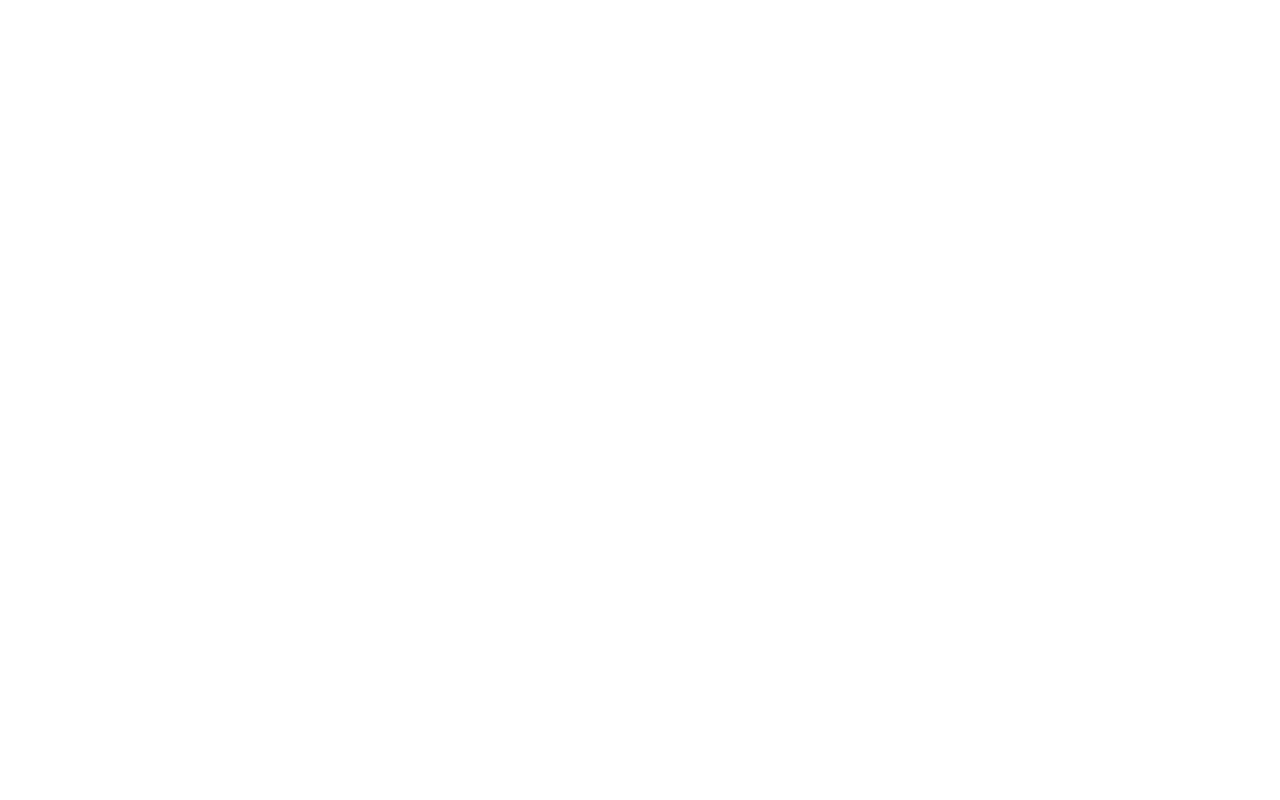
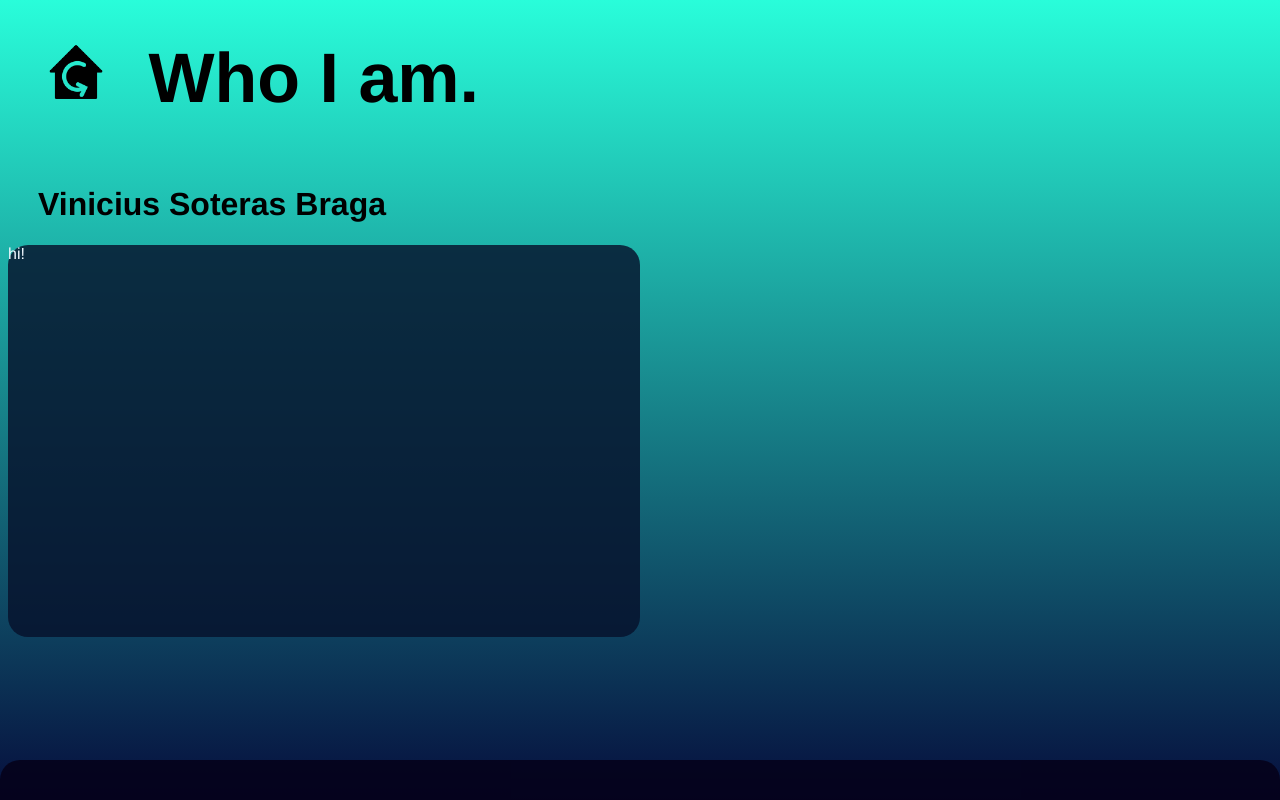
Before and after one commit to BragaSoterasVinicius/Website-Portfolio, a plain HTML site: page pages/Wai.html in a window 1280 px wide. Drawn offline with Linux system fonts and the light colour scheme.

Commit message:
Added some words
I have also tried to change when the splashscreen appears, it certainly is going to make someone angry since it reappears everytime the user goes back to it.

```diff
--- a/css/style.css
+++ b/css/style.css
@@ -86,8 +86,8 @@ body{
     font-size: 120px;
     transition: all 0.5s;
 }
+
 a { color: inherit; }
-
 
 #footer {
     position: fixed;
@@ -95,7 +95,8 @@ a { color: inherit; }
     bottom: 0;
     height: 40px;
     width: 100%;
-    background-color: black;
+    background-color: rgba(5, 1, 24, 0.829);
     color: white;
-    border-radius: 20px;
+    border-top-left-radius: 20px;
+    border-top-right-radius: 20px;
   }
--- /dev/null
+++ b/css/subpages.css
@@ -0,0 +1,40 @@
+#news{
+    background-color: rgba(150, 150, 177, 0.781);
+    align-self: center;
+    margin-left: 30%;
+    margin-right: 30%;
+    border-radius: 15px;
+    text-align: center;
+}
+
+button{
+    background-color: transparent;
+    border-color: transparent;
+}
+
+
+#but{
+    margin-left: 30px;
+    height: 60px;
+    width: 60px;
+}
+
+#but:hover{
+    transform:rotate(-180deg);
+    transition: all 0.5s;
+}
+
+.textBloc{
+    background-color: rgba(7, 18, 44, 0.829);
+    margin-top: 20px;
+    color: aliceblue;
+    border-radius: 20px;
+}
+
+.info{
+}
+
+.titl{
+    margin-left: 30px;
+    font-family: 'Franklin Gothic Medium', 'Arial Narrow', Arial, sans-serif;
+}
--- a/pages/Wai.html
+++ b/pages/Wai.html
@@ -3,9 +3,26 @@
     <meta charset="UTF-8">
     <meta http-equiv="X-UA-Compatible" content="IE=edge">
     <meta name="viewport" content="width=device-width, initial-scale=1.0">
-    <title>What I Know</title>
+    <link rel="stylesheet" type="text/css" href="../css/style.css">
+    <link rel="stylesheet" type="text/css" href="../css/subpages.css">
+
+    <title>Who I am</title>
+
+        <div class="side">
+            <button onclick="history.back()"><img id="but" src="../imgs/rtnn.png"></button>
+        </div>
+        <div class="side">
+            <h1 class="title">Who I am.</h1>
+        </div>
+
+        <h1 class="titl"> Vinicius Soteras Braga</h1>
 </head>
 <body>
-
+    <div class="textBloc" style="height: 50%; width: 50%;">
+        <p class="info">
+            hi!
+        </p>
+    </div>
 </body>
+<div id="footer"></div>
 </html>
```
Also changed, not shown: css/news.css (deleted, +0 -8 lines), js/inds.js (+5 -4 lines), pages/Projects.html (+2 -2 lines), pages/Wik.html (+15 -2 lines).
